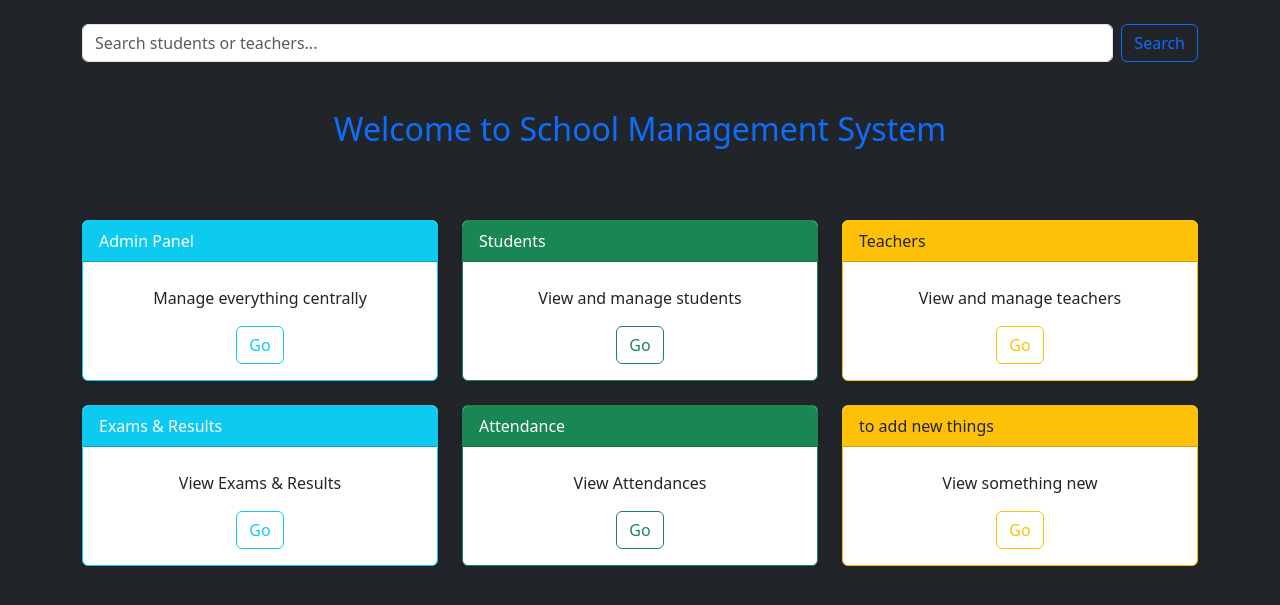
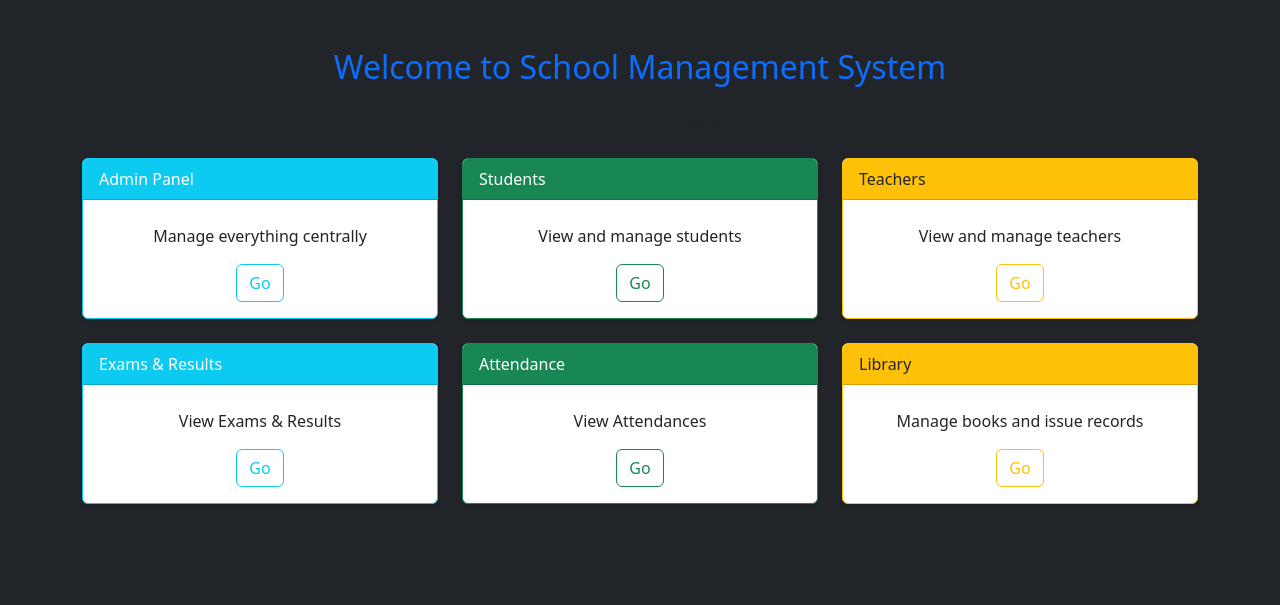
Before and after one commit to Saumya8805/sclmanagement, a Django app: page / in a window 1280 px wide. Shown: the part 56-661 px from the top of the page. Run offline with Django 5.2, Linux system fonts and the light colour scheme.

Commit message:
Add library management view and template, update URLs, and clean up home page

```diff
--- a/core/templates/home.html
+++ b/core/templates/home.html
@@ -10,13 +10,7 @@
   <!-- to include nav bar from navbar.html -->
    {% include 'navbar.html' %}
 
-   <!-- this div for creating search bar-->
-<div class="container mt-4">
-        <form method="get" action="{% url 'search' %}" class="d-flex">
-        <input class="form-control me-2" type="search" name="q" placeholder="Search students or teachers..." aria-label="Search">
-        <button class="btn btn-outline-primary" type="submit">Search</button>
-    </form>
-</div>
+
 
 <!-- All the cards-->
 <div class="container mt-5">
@@ -84,14 +78,15 @@
             </div>
         </div>
 
-       <!-- to add any thing new-->
+
+        <!-- to add any thing new-->
         <div class="col-md-4">
             <div class="card shadow-sm border-warning mb-4">
-                <div class="card-header bg-warning text-dark">to add new things</div>
+                <div class="card-header bg-warning text-dark">Library</div>
                 <div class="card-body text-center">
                     <i class="bi bi-person-badge-fill" style="font-size:2rem;"></i>
-                    <p class="mt-2">View something new</p>
-                    <a href="//" class="btn btn-outline-warning">Go</a>
+                    <p class="mt-2">Manage books and issue records</p>
+                    <a href="/library/" class="btn btn-outline-warning">Go</a>
                 </div>
                 </div>
             </div>
--- a/core/templates/search_results.html
+++ b/core/templates/search_results.html
@@ -1,7 +1,7 @@
 <!-- To Show the result -->
 
 {% include 'navbar.html' %}
-<a href="{% url 'report_card' student.user.id %}">
+
 {% for student in students %}
     <li class="list-group-item">
         {{ student.user.username }} (Roll No: {{ student.roll_no }})
@@ -14,3 +14,6 @@
 {% empty %}
     <li class="list-group-item">No students found.</li>
 {% endfor %}
+
+
+<a href="{% url 'report_card' student.user.id %}"></a>
--- a/core/urls.py
+++ b/core/urls.py
@@ -13,7 +13,8 @@ urlpatterns = [
     path('exams/', views.exams, name='exams'),
     path('dashboard/', views.dashboard, name='dashboard'),
     path('logout/', views.user_logout, name='logout'),
-    path('search/', views.search, name='search'),
+  path('library/', views.library, name='library'),
+
     path('report/<int:student_id>/', views.report_card, name='report_card'),
 
 
@@ -22,4 +23,5 @@ urlpatterns = [
 
 
 
+
 ]
--- a/core/views.py
+++ b/core/views.py
@@ -118,35 +118,13 @@ def user_logout(request):
 
 
 # To  show the result of students
-@login_required
 def report_card(request, student_id):
-    user = request.user
-    student = get_object_or_404(Student, id=student_id)
-
-    # Restrict: student can only view their own report
-    if hasattr(user, 'studentprofile') and student.id != user.studentprofile.id:
-        return HttpResponse("Unauthorized", status=403)
-
+    student = get_object_or_404(StudentProfile, id=student_id)
     results = Result.objects.filter(student=student)
     return render(request, 'report_card.html', {
         'student': student,
         'results': results
     })
 
-
-# for search
-def search(request):
-    query = request.GET.get('q')
-    students = teachers = None
-    if query:
-        students = StudentProfile.objects.filter(
-            Q(user__username__icontains=query) | Q(roll_no__icontains=query)
-        )
-        teachers = TeacherProfile.objects.filter(
-            Q(user__username__icontains=query) | Q(subject__icontains=query)
-        )
-    return render(request, 'search_results.html', {
-        'query': query,
-        'students': students,
-        'teachers': teachers
-    })
+def library(request):
+    return render(request, 'library.html')
```
Also changed, not shown: core/templates/library.html (added, +10 -0 lines).
